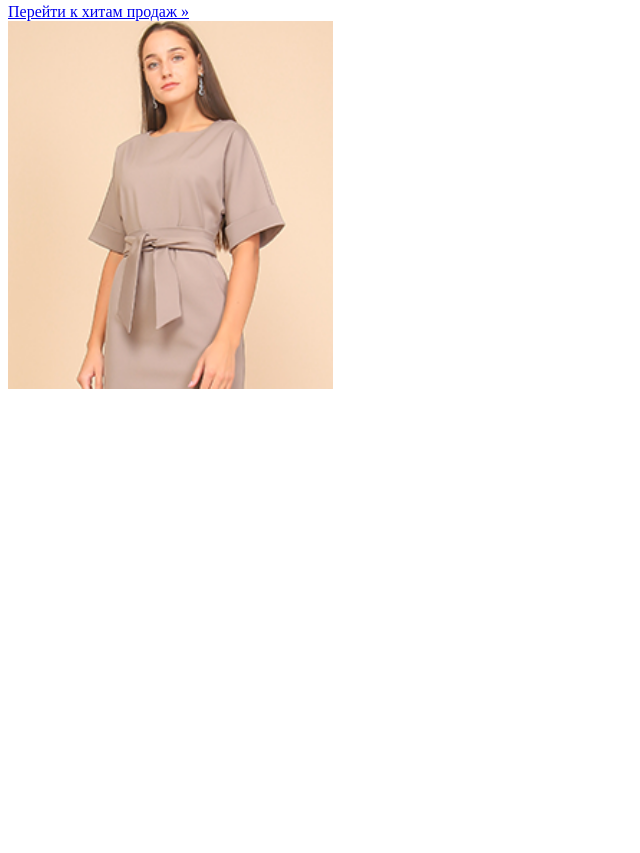
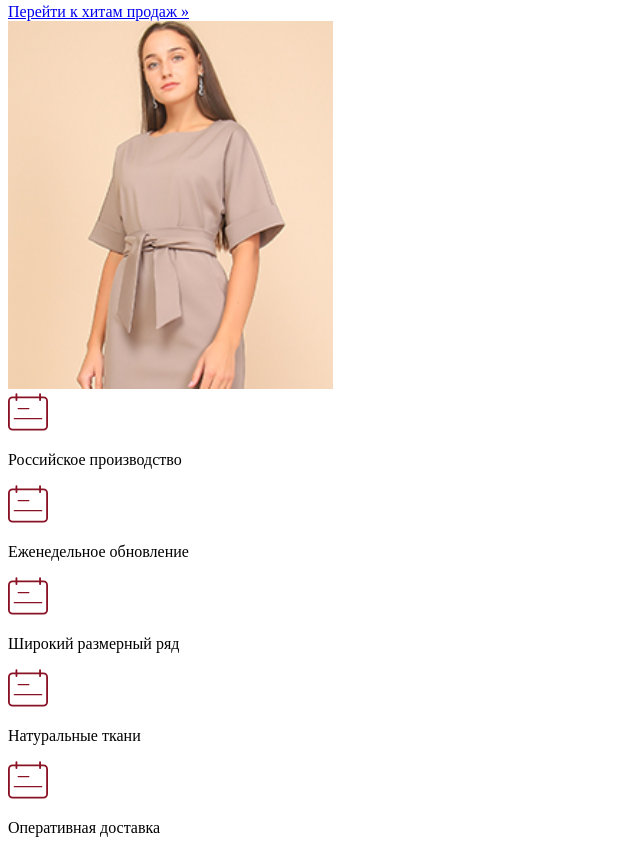
Before and after one commit to Alexseyseo/testVA, a plain HTML site: page src/index.html in a window 1280 px wide. Shown: the part 1921-2774 px from the top of the page, without its empty margins (0-640 px from the left). Before the commit the page ends 2322 px from the top, so only its background shows below. Drawn offline with Linux system fonts and the light colour scheme.

Commit message:
Завершил базовую разметку страницы. Разметка блока преимуществ

```diff
--- a/src/index.html
+++ b/src/index.html
@@ -10,6 +10,7 @@
       <div class="page-header__logo logo">
         <a class="logo-link">MIRONI</a>
       </div>
+
       <div class="main-nav">
         <ul class="main-nav__list site-list">
           <li><a href="news-item.html">Новинки</a></li>
@@ -33,6 +34,7 @@
     </header>
     <main class="page-main">
       <h1 class="visually-hidden">MIRONI - производство и оптовая продажа женской одежды</h1>
+
       <section class="slider">
         <div class="slider__box">
           <div>
@@ -48,6 +50,7 @@
           <!-- Здесь должны быть кнопки навигации слайдера -->
         </div>
       </section>
+
       <section class="offers">
         <h2 class="visually-hidden">Наши предложения</h2>
 
@@ -80,10 +83,32 @@
             <img src="img/girl-2.png" alt="Девушка в новом платье" width="325" height="368">
           </div>
         </div>
-
       </section>
       <section class="features">
+        <div class="feature">
+          <img src="img/calendar.svg" alt="Календарь" width="40" height="38">
+          <p>Российское производство</p>
+        </div>
 
+        <div class="feature">
+          <img src="img/calendar.svg" alt="Календарь" width="40" height="38">
+          <p>Еженедельное обновление</p>
+        </div>
+
+        <div class="feature">
+          <img src="img/calendar.svg" alt="Календарь" width="40" height="38">
+          <p>Широкий размерный ряд</p>
+        </div>
+
+        <div class="feature">
+          <img src="img/calendar.svg" alt="Календарь" width="40" height="38">
+          <p>Натуральные ткани</p>
+        </div>
+
+        <div class="feature">
+          <img src="img/calendar.svg" alt="Календарь" width="40" height="38">
+          <p>Оперативная доставка</p>
+        </div>
       </section>
     </main>
   </body>
```
